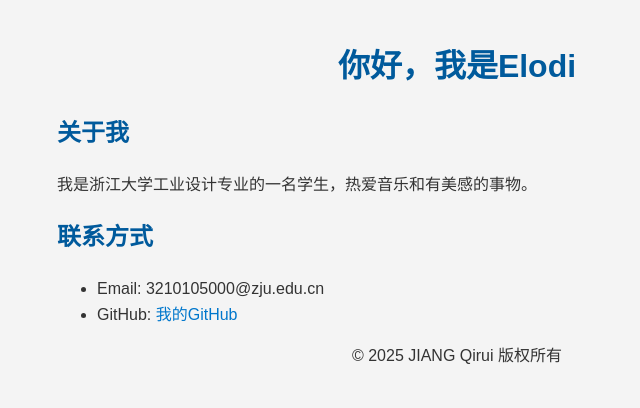
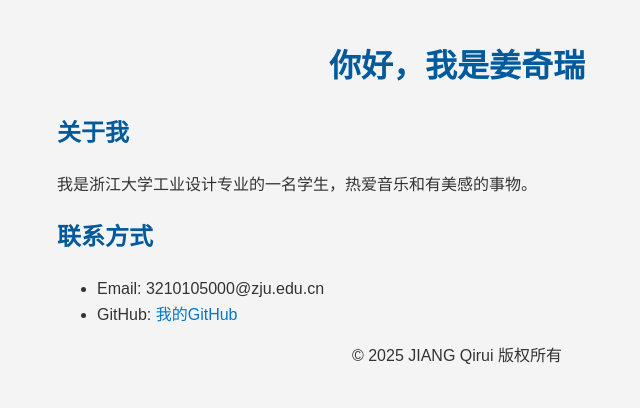
Before and after one commit to Subterranean-Sun/Subterranean-Sun.github.io, a plain HTML site: page index.html in a window 1280 px wide. Shown: the whole page, without its empty margins (183-823 px from the left). Drawn offline with Linux system fonts and the light colour scheme.

Commit message:
Update index.html

```diff
--- a/index.html
+++ b/index.html
@@ -7,7 +7,7 @@
 </head>
 <body>
   <header>
-    <h1>你好，我是Elodi</h1>
+    <h1>你好，我是姜奇瑞</h1>
   </header>
   <section>
     <h2>关于我</h2>
```
